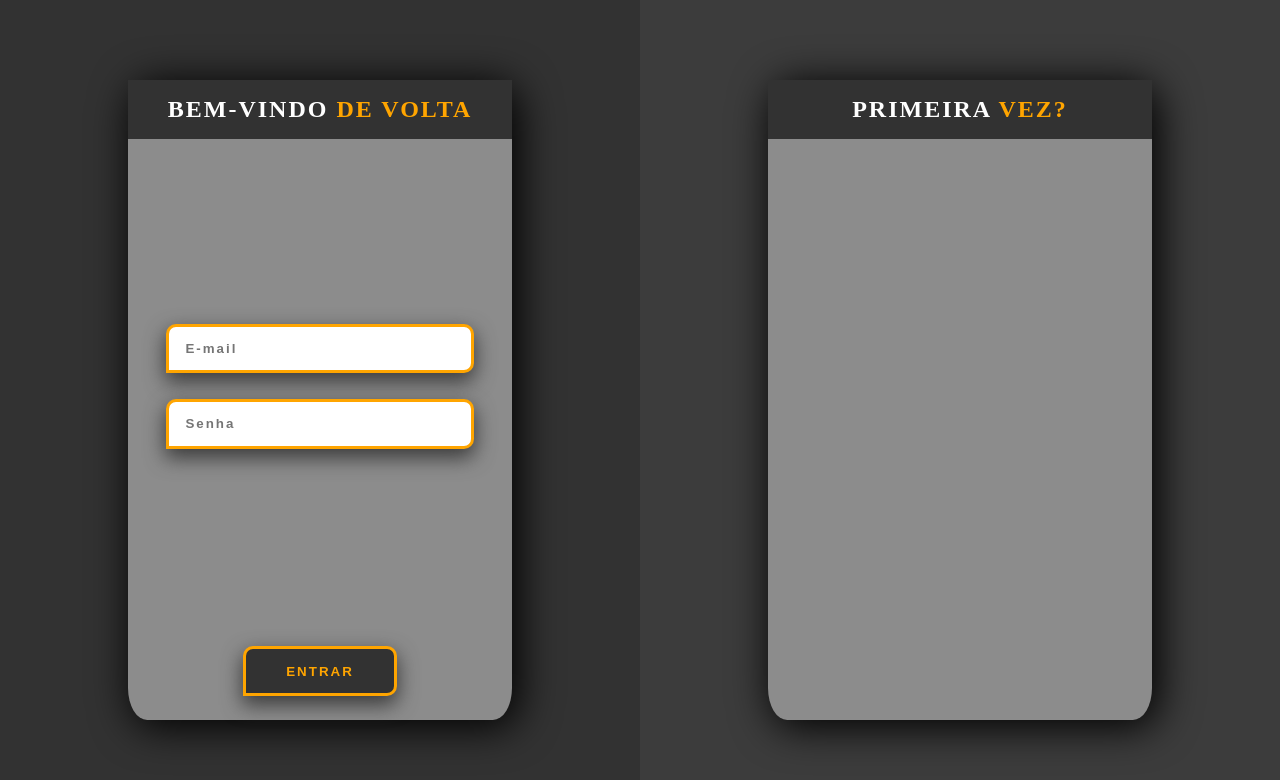
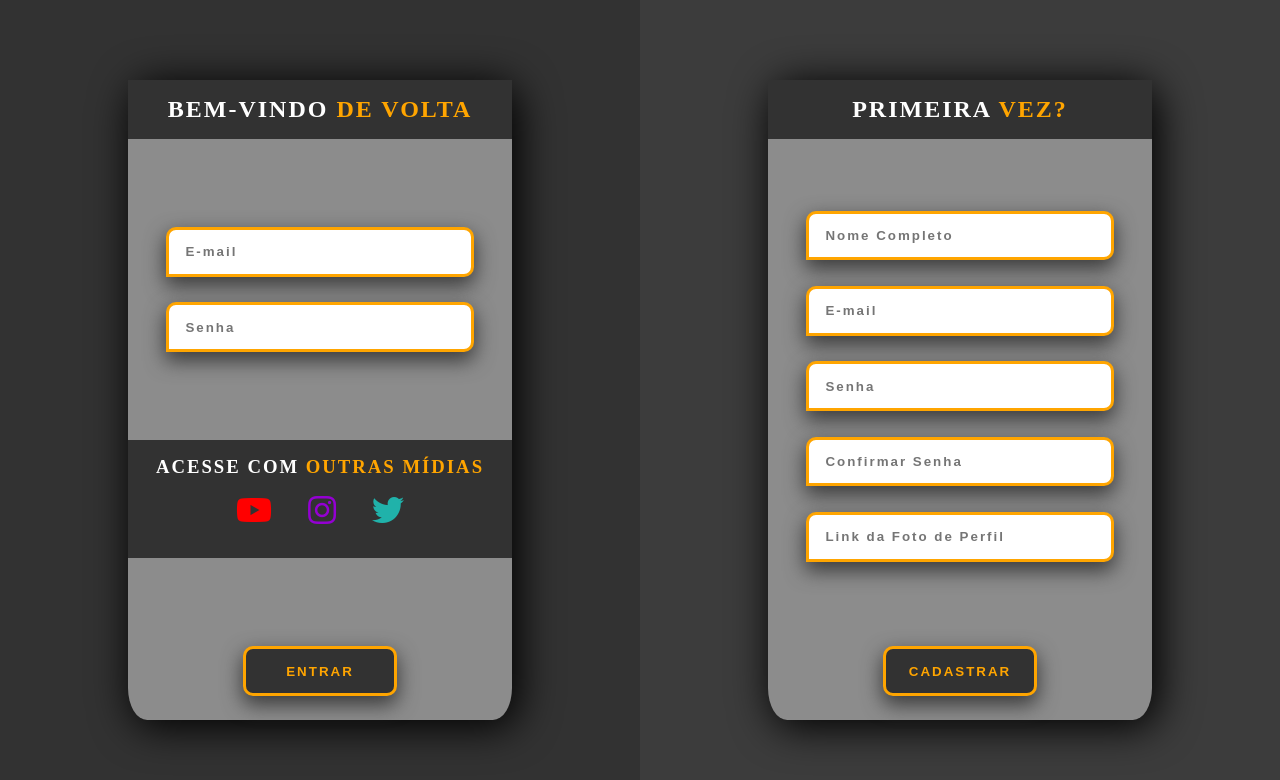
Before and after one commit to PedroSchwarz/DW-Projeto-Final, a plain HTML site: page Código/landing.html in a window 1280 px wide. Both pictures are taken after a click on the button 640 px from the left and 520 px from the top of the page. Drawn offline with Linux system fonts and the light colour scheme.

Commit message:
Landing page sign up form created

```diff
--- a/Código/assets/css/landing.css
+++ b/Código/assets/css/landing.css
@@ -56,6 +56,47 @@ form h2 {
     width: 100%;
 }
 
+.other-medias {
+    background-color: rgba(50, 50, 50, 1);
+    width: 100%;
+    padding: 1rem;
+    text-align: center;
+}
+
+.other-medias h3 {
+    text-transform: uppercase;
+    letter-spacing: 2px;
+}
+
+.other-medias i {
+    font-size: 2rem;
+    margin: 1rem 1rem;
+}
+
+.other-medias i.fab.fa-youtube {
+    color: red;
+}
+
+.other-medias i.fab.fa-youtube:hover {
+    color: darkred;
+}
+
+.other-medias i.fab.fa-instagram {
+    color: darkviolet;
+}
+
+.other-medias i.fab.fa-instagram:hover {
+    color: purple;
+}
+
+.other-medias i.fab.fa-twitter {
+    color: lightseagreen;
+}
+
+.other-medias i.fab.fa-twitter:hover {
+    color: rgb(33, 116, 111);
+}
+
 .inputs-container {
     width: 100%;
     display: flex;
@@ -81,6 +122,7 @@ input[type=button] {
     background-color: rgba(50, 50, 50, 1);
     text-transform: uppercase;
     font-weight: bold;
+    border-radius: 10px;
 }
 
 input[type=button]:hover {
--- a/Código/landing.html
+++ b/Código/landing.html
@@ -35,12 +35,26 @@
                         <input type="email" placeholder="E-mail">
                         <input type="password" placeholder="Senha">
                     </div>
+                    <div class="other-medias">
+                        <h3>Acesse com <span class="secondary-color">outras mídias</span></h3>
+                        <a href="./author-detail.html"><i class="fab fa-youtube"></i></a>
+                        <a href="./author-detail.html"><i class="fab fa-instagram"></i></a>
+                        <a href="./author-detail.html"><i class="fab fa-twitter"></i></a>
+                    </div>
                     <input type="button" value="Entrar">
                 </form>
             </section>
             <section id="signup">
                 <form action="" method="POST">
                     <h2>Primeira <span class="secondary-color">Vez?</span></h2>
+                    <div class="inputs-container">
+                        <input type="text" placeholder="Nome Completo">
+                        <input type="email" placeholder="E-mail">
+                        <input type="password" placeholder="Senha">
+                        <input type="password" placeholder="Confirmar Senha">
+                        <input type="url" placeholder="Link da Foto de Perfil">
+                    </div>
+                    <input type="button" value="Cadastrar">
                 </form>
             </section>
         </section>
```
